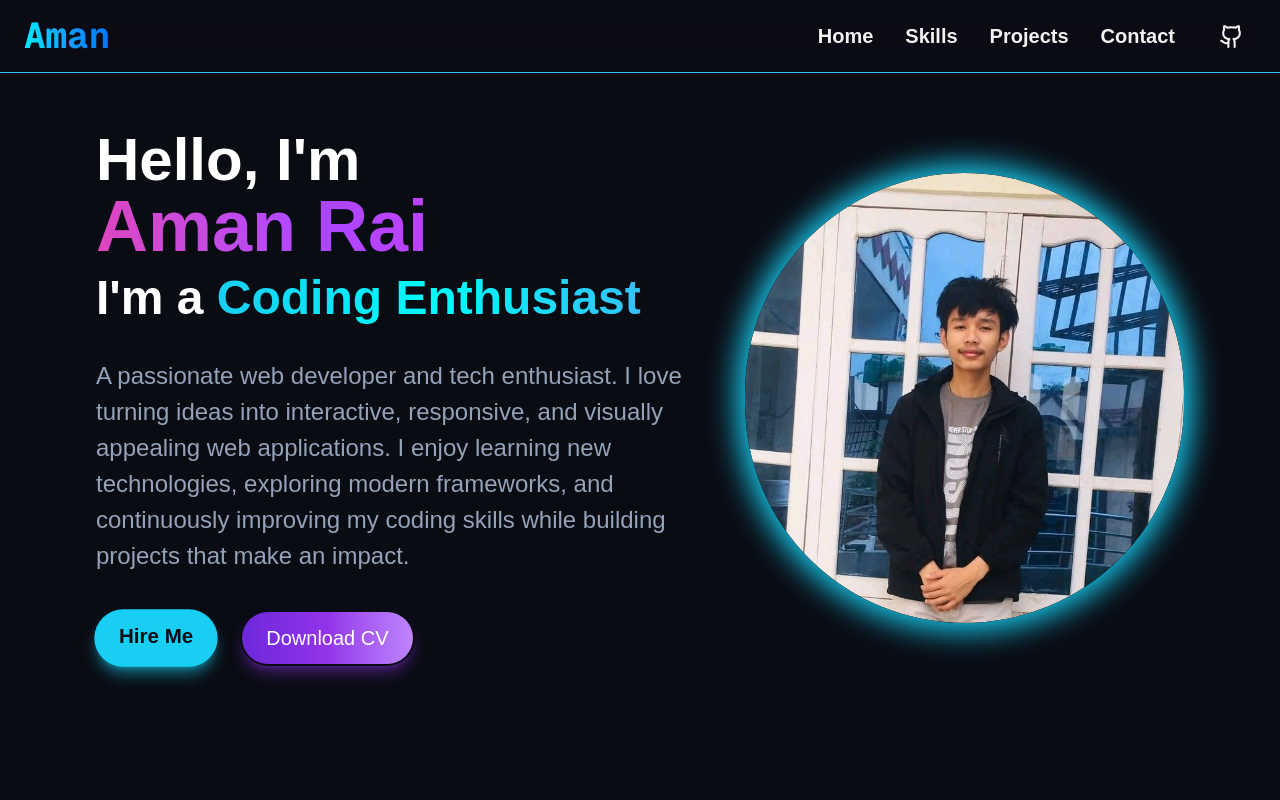
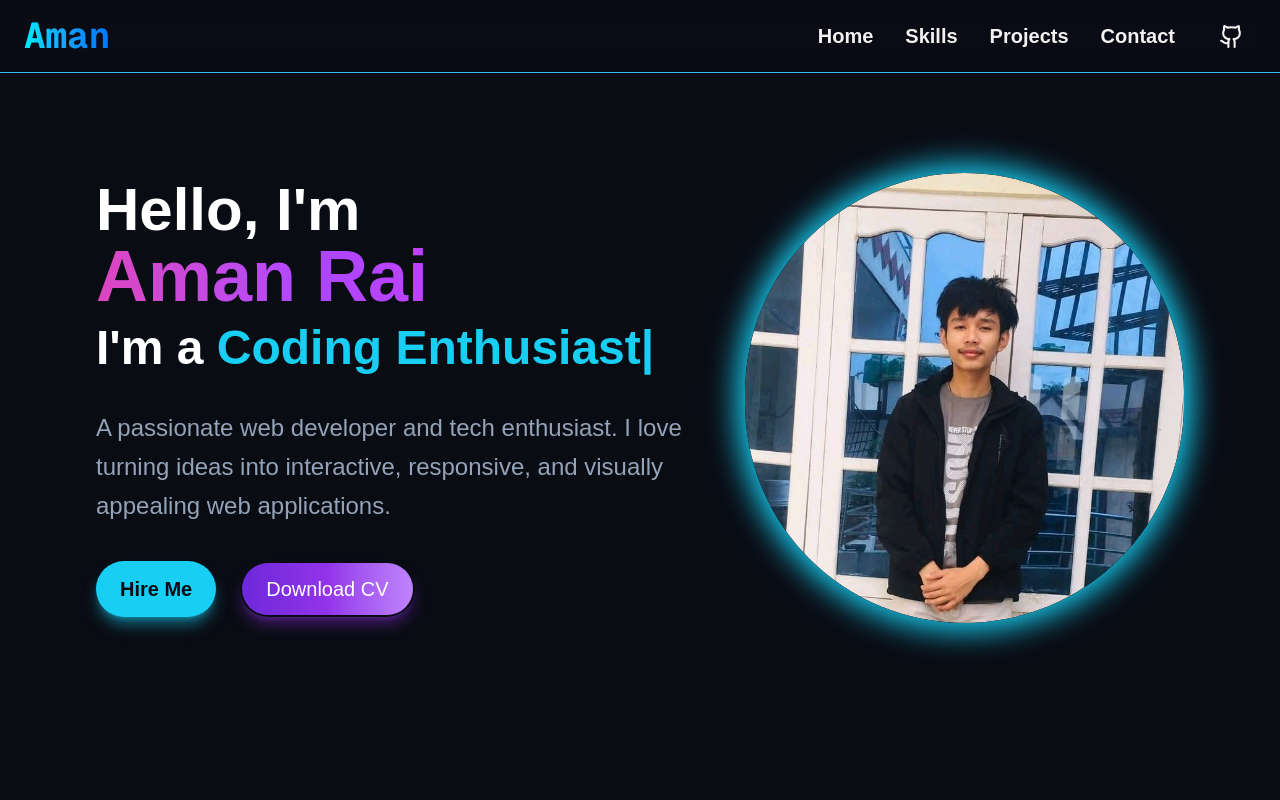
Before and after one commit to AmanRai8/portfolio, a Next.js app: page / in a window 1280 px wide. Shown: the top 800 px of the page. Built offline with nearby package versions, Linux system fonts and the light colour scheme.

Commit message:
CV updated

```diff
--- a/app/components/HeroSection.jsx
+++ b/app/components/HeroSection.jsx
@@ -1,31 +1,22 @@
 "use client";
-import React, { useState, useEffect } from "react";
+import React from "react";
 import Image from "next/image";
 import { TypeAnimation } from "react-type-animation";
 import { motion } from "framer-motion";
 
-const HeroSection = () => {
-  const [isMobile, setIsMobile] = useState(false);
-
-  useEffect(() => {
-    const handleResize = () => setIsMobile(window.innerWidth < 640);
-    handleResize();
-    window.addEventListener("resize", handleResize);
-    return () => window.removeEventListener("resize", handleResize);
-  }, []);
-
-  const textVariants = {
+const fadeLeft = {
   hidden: { opacity: 0, x: -50 },
   visible: { opacity: 1, x: 0, transition: { duration: 0.8 } },
 };
-  const imageVariants = {
+
+const fadeRight = {
   hidden: { opacity: 0, x: 50 },
   visible: { opacity: 1, x: 0, transition: { duration: 0.8 } },
 };
+
 const buttonHover = { hover: { scale: 1.05 }, tap: { scale: 0.95 } };
 
-  const MotionOrDiv = isMobile ? "div" : motion.div;
-
+const HeroSection = () => {
   return (
     <section
       className="bg-[#0a0c14] min-h-screen flex items-center pt-24 sm:pt-32 lg:pt-15 pb-12 sm:pb-16"
@@ -33,14 +24,12 @@ const HeroSection = () => {
     >
       <div className="container mx-auto px-4 sm:px-12 grid grid-cols-1 sm:grid-cols-12 gap-6 items-center">
         {/* Text Content */}
-        <MotionOrDiv
+        <motion.div
           className="col-span-7 text-center sm:text-left space-y-4 sm:space-y-9"
-          {...(!isMobile && {
-            initial: "hidden",
-            whileInView: "visible",
-            viewport: { once: false, amount: 0.3 },
-            variants: textVariants,
-          })}
+          initial="hidden"
+          whileInView="visible"
+          viewport={{ once: false, amount: 0.3 }}
+          variants={fadeLeft}
         >
           <h1 className="font-extrabold leading-snug sm:leading-normal">
             <span className="text-white text-3xl sm:text-5xl lg:text-6xl block">
@@ -65,99 +54,82 @@ const HeroSection = () => {
                 wrapper="span"
                 speed={50}
                 repeat={Infinity}
-                className="text-[#18cef2] font-semibold animate-type-gradient"
+                className="text-[#18cef2] font-semibold"
               />
             </span>
           </h1>
 
           {/* Mobile Image */}
-          <MotionOrDiv
-            className="sm:hidden flex justify-center my-6"
-            {...(!isMobile && {
-              initial: "hidden",
-              whileInView: "visible",
-              variants: imageVariants,
-            })}
-          >
+          <div className="sm:hidden flex justify-center my-6">
             <div className="rounded-full w-[160px] h-[160px] overflow-hidden pulse-shadow">
               <Image
                 src="/me.jpg"
-                alt="hero image"
+                alt="Aman Rai"
                 width={160}
                 height={160}
                 className="object-cover w-full h-full rounded-full"
               />
             </div>
-          </MotionOrDiv>
+          </div>
 
           {/* Intro */}
-          <p className="text-[#94a3b8] text-base sm:text-xl lg:text-2xl max-w-md sm:max-w-3xl mx-auto md:mx-0 leading-relaxed sm:leading-normal">
+          <p className="text-[#94a3b8] text-base sm:text-xl lg:text-2xl max-w-md sm:max-w-3xl mx-auto md:mx-0 leading-relaxed">
             A passionate web developer and tech enthusiast. I love turning ideas
             into interactive, responsive, and visually appealing web
-            applications. I enjoy learning new technologies, exploring modern
-            frameworks, and continuously improving my coding skills while
-            building projects that make an impact.
+            applications.
           </p>
 
           {/* Buttons */}
           <div className="flex flex-col sm:flex-row gap-4 sm:gap-6 mt-6 sm:mt-0">
-            <MotionOrDiv
-              as="button"
+            <motion.button
               onClick={() =>
                 document
                   .getElementById("contact")
                   ?.scrollIntoView({ behavior: "smooth" })
               }
-              className="relative px-6 py-3 text-base sm:text-xl font-semibold rounded-full text-[#0a0c14] shadow-lg shadow-[#18cef2]/50 pulse-scale overflow-hidden cursor-pointer group"
-              style={{ backgroundColor: "#18cef2" }}
-              {...(!isMobile && {
-                whileHover: "hover",
-                whileTap: "tap",
-                variants: buttonHover,
-              })}
+              className="relative px-6 py-3 text-base sm:text-xl font-semibold rounded-full text-[#0a0c14] bg-[#18cef2] shadow-lg shadow-[#18cef2]/50 overflow-hidden cursor-pointer group"
+              whileHover="hover"
+              whileTap="tap"
+              variants={buttonHover}
             >
               Hire Me
-              <span className="absolute bottom-0 left-0 h-[2px] sm:h-[3px] w-0 bg-[#0a0c14] group-hover:w-full transition-all duration-500"></span>
-            </MotionOrDiv>
+              <span className="absolute bottom-0 left-0 h-[2px] sm:h-[3px] w-0 bg-[#0a0c14] group-hover:w-full transition-all duration-500" />
+            </motion.button>
 
             <a href="/CV.pdf" target="_blank" rel="noopener noreferrer">
-              <MotionOrDiv
+              <motion.div
                 className="relative px-0.5 py-0.5 rounded-full shadow-lg shadow-[#9333ea]/40 overflow-hidden cursor-pointer group"
-                {...(!isMobile && {
-                  whileHover: "hover",
-                  whileTap: "tap",
-                  variants: buttonHover,
-                })}
+                whileHover="hover"
+                whileTap="tap"
+                variants={buttonHover}
               >
                 <span className="block rounded-full px-5 py-2 sm:px-6 sm:py-3 text-base sm:text-xl bg-gradient-to-r from-[#6d28d9] via-[#9333ea] to-[#c084fc] text-white group-hover:opacity-90 transition-all duration-300">
                   Download CV
                 </span>
-                <span className="absolute bottom-0 left-0 h-[2px] sm:h-[3px] w-0 bg-[#18cef2] group-hover:w-full transition-all duration-500 ease-in-out"></span>
-              </MotionOrDiv>
+                <span className="absolute bottom-0 left-0 h-[2px] sm:h-[3px] w-0 bg-[#18cef2] group-hover:w-full transition-all duration-500 ease-in-out" />
+              </motion.div>
             </a>
           </div>
-        </MotionOrDiv>
+        </motion.div>
 
         {/* Desktop Image */}
-        {!isMobile && (
         <motion.div
           className="col-span-5 hidden sm:flex justify-center sm:justify-end mt-8 lg:mt-0"
           initial="hidden"
           whileInView="visible"
           viewport={{ once: false, amount: 0.3 }}
-            variants={imageVariants}
+          variants={fadeRight}
         >
           <div className="rounded-full w-[350px] h-[350px] lg:w-[450px] lg:h-[450px] overflow-hidden mx-auto sm:mx-0 pulse-shadow transition-transform duration-500 ease-out transform hover:scale-105">
             <Image
               src="/me.jpg"
-                alt="hero image"
+              alt="Aman Rai"
               width={450}
               height={450}
               className="object-cover w-full h-full rounded-full"
             />
           </div>
         </motion.div>
-        )}
       </div>
     </section>
   );
--- a/app/components/Skills.jsx
+++ b/app/components/Skills.jsx
@@ -60,10 +60,6 @@ const Skills = () => {
         <h2 className="text-4xl sm:text-5xl font-extrabold text-cyan-400 pulse-color">
           SKILLS
         </h2>
-        <p className="text-gray-300 mt-4 text-lg font-medium">
-          A collection of my technical skills and expertise honed through
-          various projects and experiences
-        </p>
       </div>
 
       {/* Skill Categories */}
```
Also changed, not shown: 1 other file (tests, documents, lock files or other folders). Lines whose indentation alone changed are shown as unchanged.
